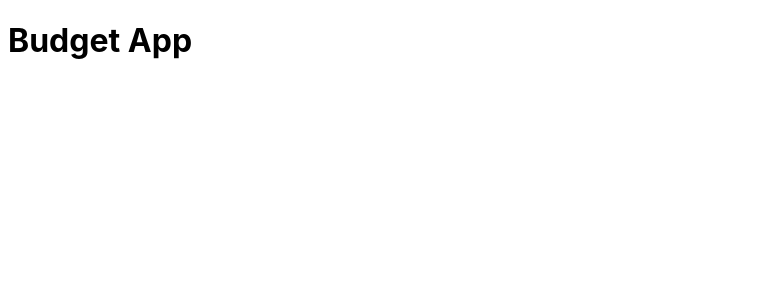
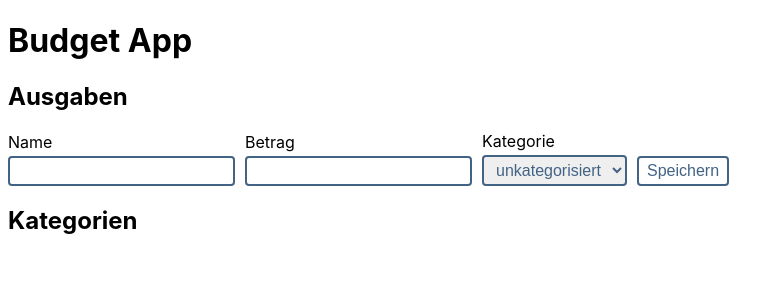
Before and after one commit to Hennnnes/budget_app, a Svelte app: page / in a window 1280 px wide. Shown: the top 300 px of the page, without its empty margins (0-784 px from the left). Built offline with nearby package versions, Linux system fonts and the light colour scheme.

Commit message:
FEAT: Add basic form for expense adding

```diff
--- a/src/App.svelte
+++ b/src/App.svelte
@@ -1,9 +1,11 @@
 <script>
+	import Headline from "./Components/Headline.svelte";
+	import Expenses from "./Components/Expenses.svelte";
 </script>
 
 <main>
-	<h1>Budget App</h1>
+	<Headline level="h1">Budget App</Headline>
+	<Headline level="h2">Ausgaben</Headline>
+	<Expenses />
+	<Headline level="h2">Kategorien</Headline>
 </main>
-
-<style>
-</style>
--- /dev/null
+++ b/src/Components/Expenses.svelte
@@ -0,0 +1,78 @@
+<script>
+
+</script>
+
+<form action="">
+	<div>
+		<label for="title">Name</label>
+		<input type="text" name="title" id="title">
+	</div>
+	<div>
+		<label for="amount">Betrag</label>
+		<input type="number" name="amount" id="amount">
+	</div>
+	<div>
+		<label for="category">Kategorie</label>
+		<select name="category" id="category">
+			<option value="unkategorisierts" selected>unkategorisiert</option>
+		</select>
+	</div>
+	<button>Speichern</button>
+</form>
+
+
+<style>
+	:root {
+		--primary-color: #436385;
+		--primary-color-dark: #1e3955;
+		--border-thickness: 2px;
+		--border-radius: 4px;
+	}
+	form {
+		display: flex;
+		align-items: flex-end;
+	}
+
+	form div {
+		margin-right: 10px;
+	}
+
+	label {
+		display: block;
+		margin-bottom: 4px;
+		font-size: 1rem;
+	}
+
+	input,
+	select {
+		display: block;
+		border: var(--border-thickness) solid var(--primary-color);
+		border-radius: var(--border-radius);
+		color: var(--primary-color);
+		font-size: 1rem;
+		padding: 4px 8px;
+	}
+
+	input:focus {
+		border-color: var(--primary-color);
+	}
+
+	button {
+		background-color: transparent;
+		border: var(--border-thickness) solid var(--primary-color);
+		border-radius: var(--border-radius);
+		color: var(--primary-color);
+		cursor: pointer;
+		font-size: inherit;
+		letter-spacing: inherit;
+		line-height: inherit;
+		margin: 0;
+		padding: 4px 8px;
+	}
+
+	button:hover,
+	button:focus {
+		color: var(--primary-color-dark);
+		border-color: var(--primary-color-dark);
+	}
+</style>
--- /dev/null
+++ b/src/Components/Headline.svelte
@@ -0,0 +1,17 @@
+<script>
+	export let level = 'h1';
+</script>
+
+{#if level === 'h1'}
+	<h1><slot /></h1>
+{:else if level === 'h3'}
+	<h3><slot /></h3>
+{:else}
+	<h2><slot /></h2>
+{/if}
+
+<style>
+	h1 {
+		font-size: 2rem;
+	}
+</style>
```
